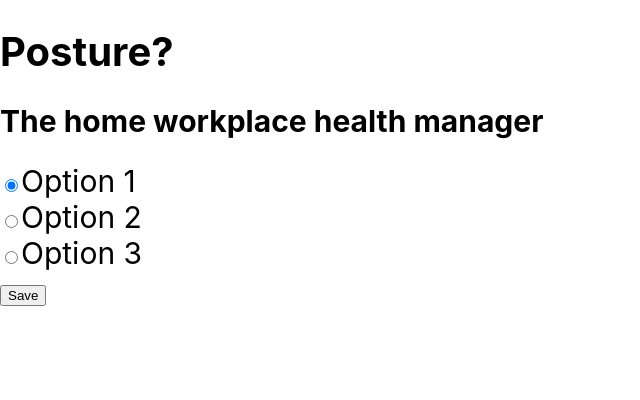
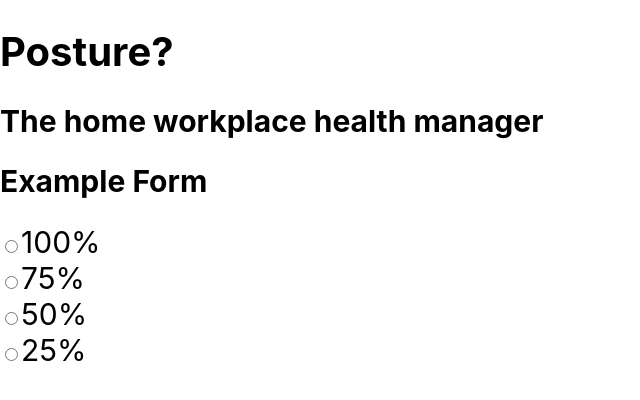
Before and after one commit to WillChen789/DubHacks2020, a React (Create React App) app in the folder app/: page / in a window 1280 px wide. Shown: the top 400 px of the page, without its empty margins (0-640 px from the left). Built offline with nearby package versions, Linux system fonts and the light colour scheme.

Commit message:
split form up into components

```diff
--- a/app/src/index.js
+++ b/app/src/index.js
@@ -2,60 +2,89 @@ import React from 'react';
 import ReactDOM from 'react-dom';
 import './index.css';
 
-class Settings extends React.Component {
-  render() {
+function Options(props) {
   return (
-      <div className="radios">
     <form>
-          <div className="form-check">
+      <div className="form-element">
         <label>
           <input
             type="radio"
-                name="react-tips"
+            name="option"
             value="option1"
-                checked={true}
-                className="form-check-input"
+            className="form-element-input"
           />
-              Option 1
+          {props.values[0]}
         </label>
       </div>
 
-          <div className="form-check">
+      <div className="form-element">
         <label>
           <input
             type="radio"
-                name="react-tips"
+            name="option"
             value="option2"
-                className="form-check-input"
+            className="form-element-input"
           />
-              Option 2
+          {props.values[1]}
         </label>
       </div>
 
-          <div className="form-check">
+      <div className="form-element">
         <label>
           <input
             type="radio"
-                name="react-tips"
+            name="option"
             value="option3"
-                className="form-check-input"
+            className="form-element-input"
           />
-              Option 3
+          {props.values[2]}
         </label>
       </div>
 
-          <div className="form-group">
-            <button className="btn btn-primary mt-2" type="submit">
-              Save
-            </button>
+      <div className="form-element">
+        <label>
+          <input
+            type="radio"
+            name="option"
+            value="option4"
+            className="form-element-input"
+          />
+          {props.values[3]}
+        </label>
       </div>
     </form>
+  );
+}
+
+class Settings extends React.Component {
+  render() {
+    let title = this.props.settingTitle
+    return (
+      <div>
+        <div>
+          <h2>
+            {title}
+          </h2>
         </div>
-    )
+
+        <div className="radios">
+          <Options
+            values = {["100%", "75%", "50%", "25%"]}
+          />
+        </div>
+      </div>
+    );
   }
 }
 
 class App extends React.Component {
+  constructor(props) {
+      super(props);
+      this.state = {
+        selectedOption: "option1"
+      };
+    }
+
   render() {
     return (
       <div className="App">
@@ -66,7 +95,9 @@ class App extends React.Component {
           The home workplace health manager
         </h2>
         <div>
-          <Settings/>
+          <Settings
+          settingTitle="Example Form  "
+          />
         </div>
       </div>
     );
```
Lines whose indentation alone changed are shown as unchanged.
